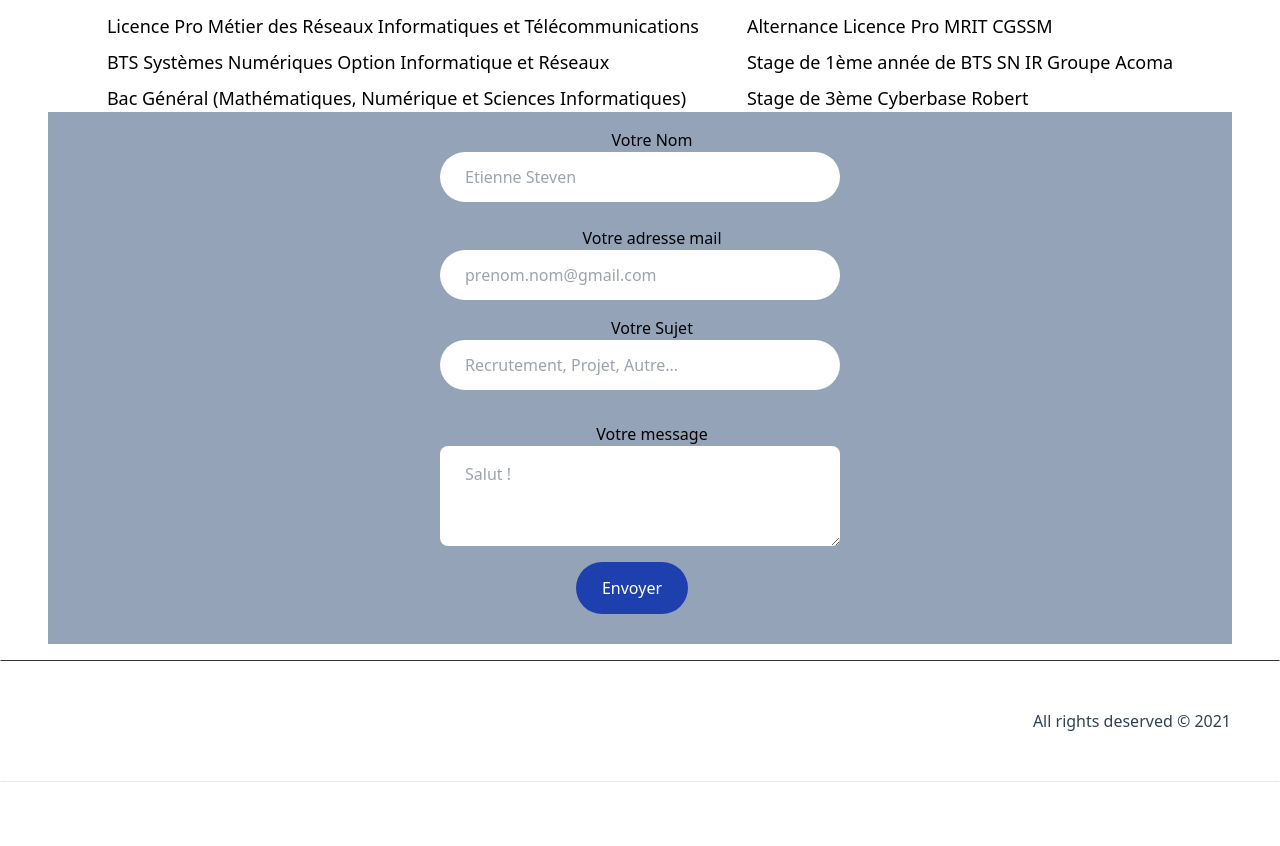
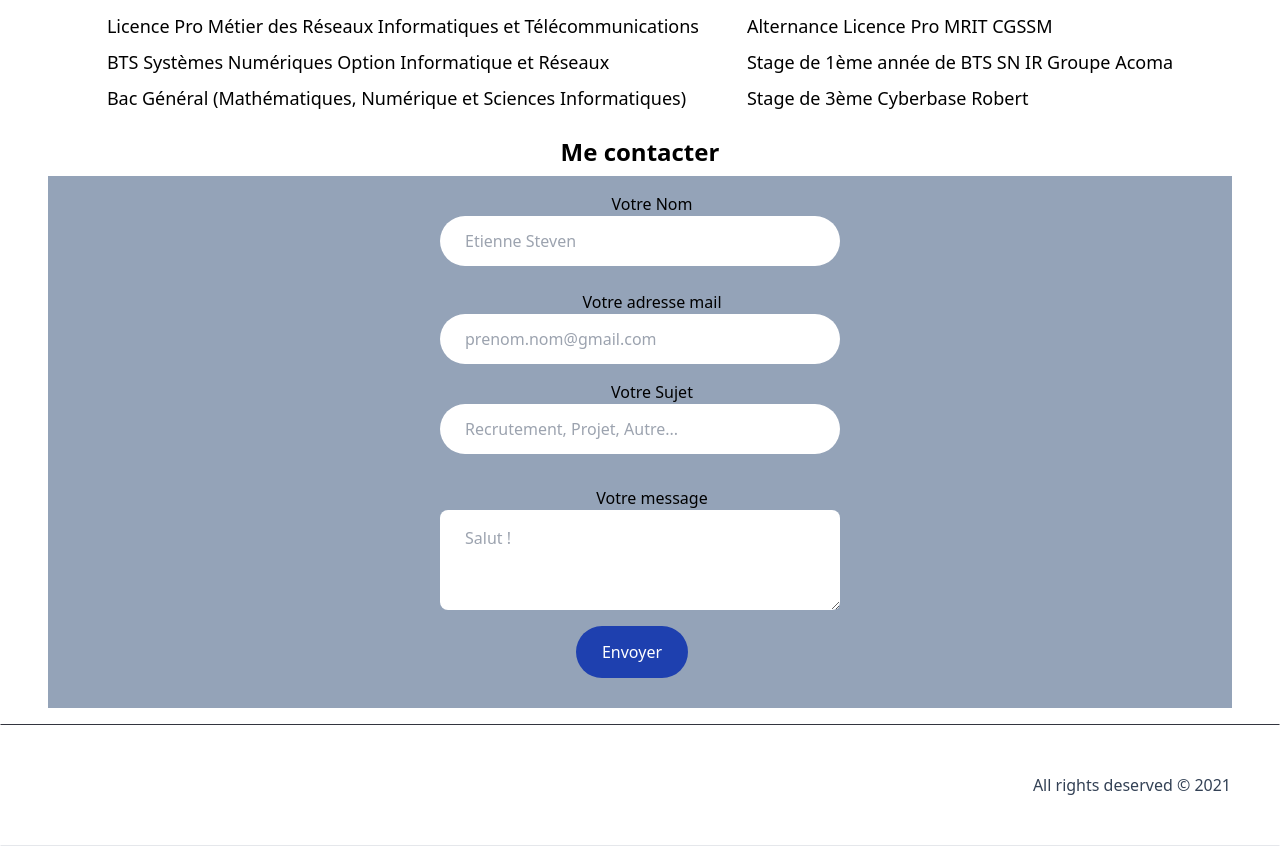
Before and after one commit to Clemenx972/sitepro, a Next.js app: page / in a window 1280 px wide. Shown: the part 1242-2088 px from the top of the page. Before the commit the page ends 2024 px from the top, so only its background shows below. Built offline with nearby package versions, Linux system fonts and the light colour scheme.

Commit message:
Update contact.tsx

```diff
--- a/components/balises/contact.tsx
+++ b/components/balises/contact.tsx
@@ -1,6 +1,9 @@
 const Contact = () => {
   return (
     <>
+      <h4 className='mt-6 mb-2 m:mb-10 text-4x1 text-center font-extrabold text-2xl'>
+        Me contacter
+      </h4>
       <form
         action='https://api.web3forms.com/submit'
         method='POST'
```
